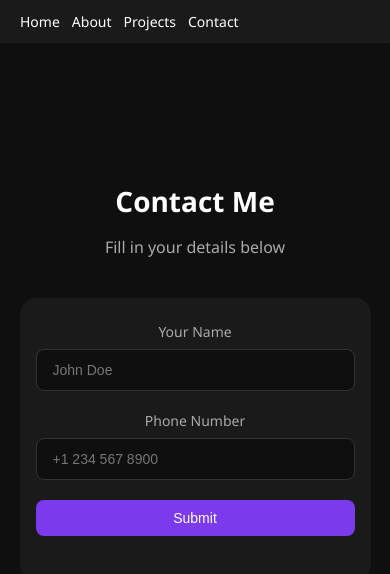
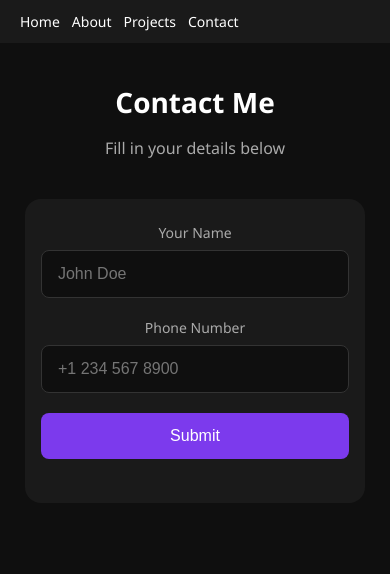
Before and after one commit to 2010omar/2010omar.github.io, a plain HTML site: page contact.html in a window 390 px wide. Drawn offline with Linux system fonts and the light colour scheme.

Commit message:
style for phone2

```diff
--- a/style.css
+++ b/style.css
@@ -173,6 +173,14 @@ nav a:hover {
     font-size: 14px;
   }
 
+  .hero {
+    height: auto;
+    min-height: 100vh;
+    padding: 40px 16px;
+    justify-content: flex-start;
+    padding-top: 40px;
+  }
+
   .hero h1 {
     font-size: 28px;
   }
@@ -183,16 +191,18 @@ nav a:hover {
 
   .form-box {
     padding: 24px 16px;
-    width: 90%;
+    width: 95%;
+    max-width: 100%;
   }
 
   .input-group input {
-    font-size: 14px;
+    font-size: 16px;
+    padding: 14px 16px;
   }
 
   .submit-btn {
-    font-size: 14px;
-    padding: 10px;
+    font-size: 16px;
+    padding: 14px;
   }
 
   #theme-btn {
```
